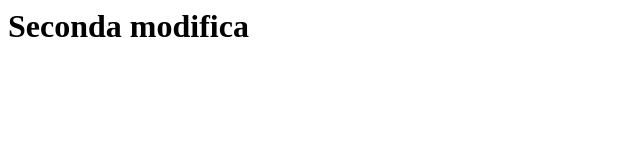
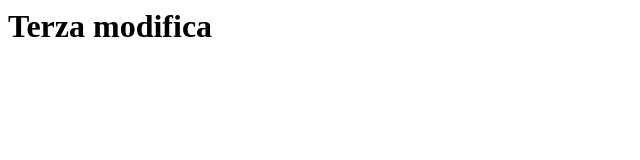
Before and after one commit to Nintendomi/sample-project, a plain HTML site: page index.html in a window 1280 px wide. Shown: the whole page, without its empty margins (0-640 px from the left). Drawn offline with Linux system fonts and the light colour scheme.

Commit message:
Terza modifica

```diff
--- a/index.html
+++ b/index.html
@@ -3,6 +3,6 @@
         <title>Sample Project</title>
     </head>
     <body>
-        <h1>Seconda modifica</h1>
+        <h1>Terza modifica</h1>
     </body>
 </html>
```
